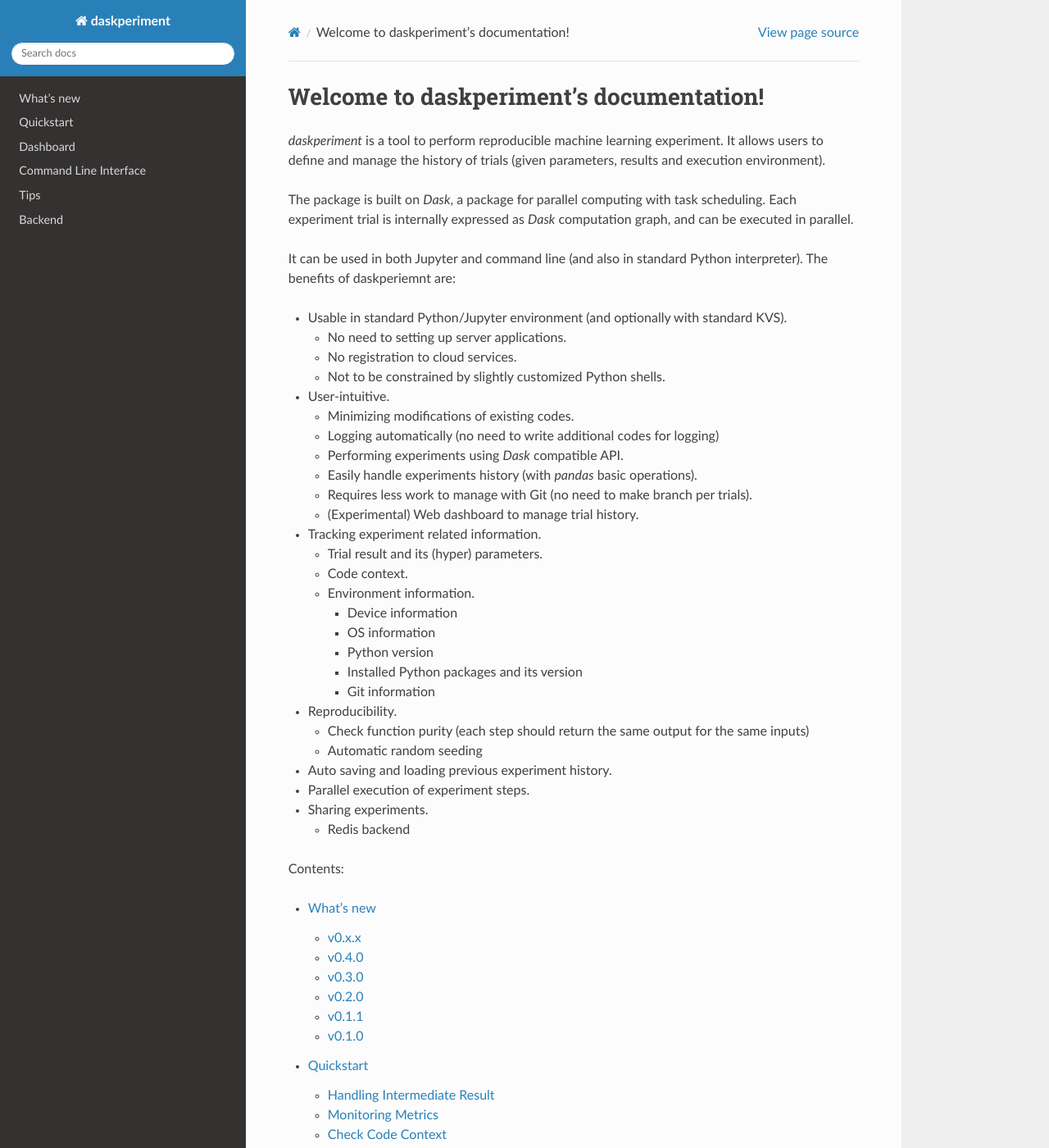
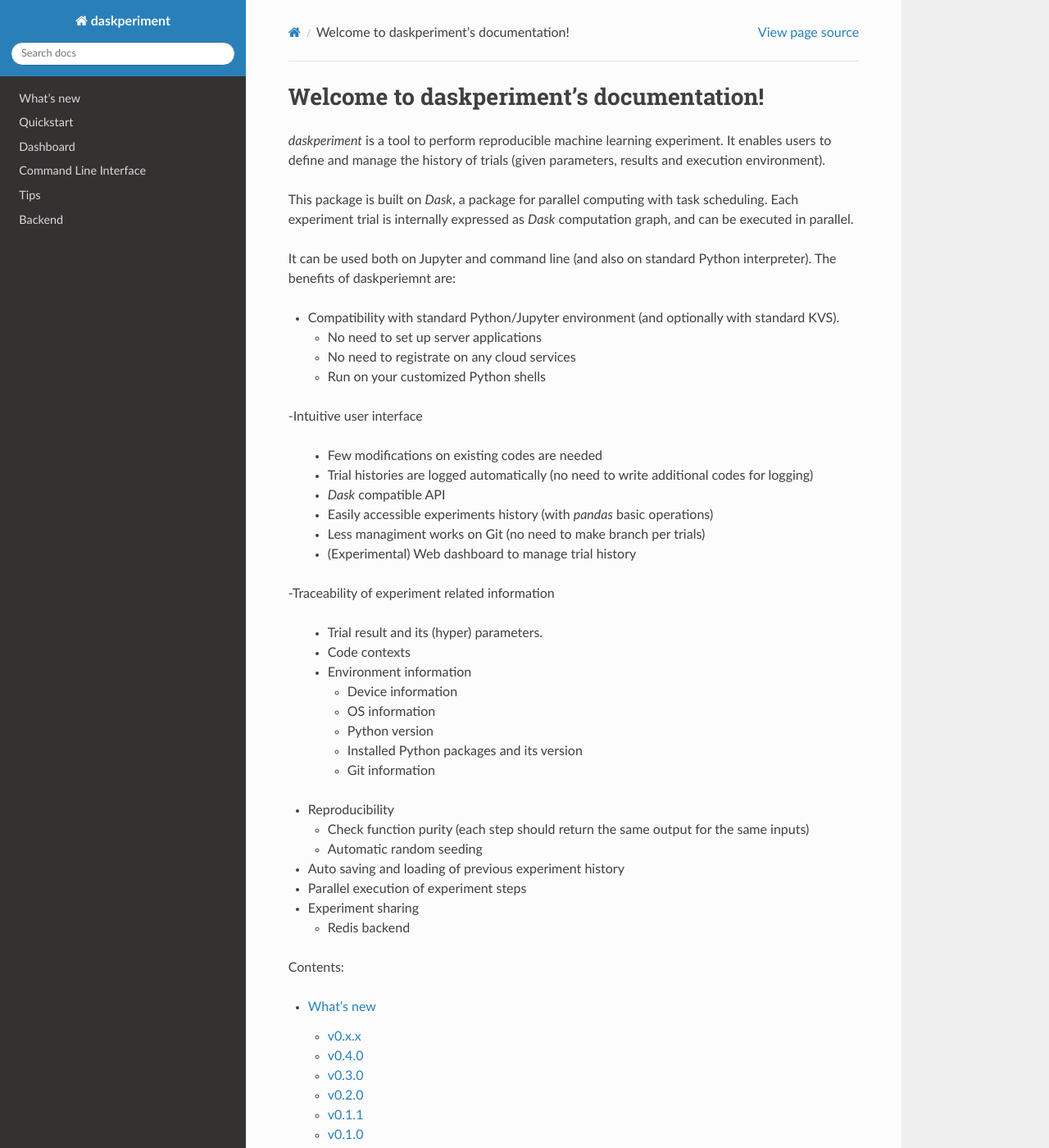
Before and after one commit to sinhrks/daskperiment, a Sphinx documentation site: the page built from docs/source/index.rst, in a window 1280 px wide and 1400 px high. Shown: the whole window at 82% size. Built offline with Sphinx 7.4.7 and the Read the Docs theme 2.0.0, drawn with Linux system fonts in a browser that asks for light colours.

Commit message:
modified docs

```diff
--- a/docs/source/commandline.rst
+++ b/docs/source/commandline.rst
@@ -50,7 +50,7 @@
    ... [INFO] Finished Experiment (trial id=2)
    ...
 
-To confirm the experiment results, instanciate `Experiment` specifying the same id as the script and use `Experiment.get_history`.
+To confirm the experiment results, instanciate `Experiment` specifying the id of the script and use `Experiment.get_history`.
 
 .. code-block:: python
 
--- a/docs/source/dashboard.rst
+++ b/docs/source/dashboard.rst
@@ -7,8 +7,8 @@
 ------------------
 
 To launch the dashboard from script, use `Experiment.start_dashboard`.
-It should be non-blocking if it is called from interactive
-shell like Jupyter, and be blocking if it is executed as a file.
+It should be non-blocking when called from interactive
+shell like Jupyter, and be blocking when executed as a file.
 
 
 .. code-block:: python
--- a/docs/source/index.rst
+++ b/docs/source/index.rst
@@ -2,35 +2,35 @@
 ========================================
 
 `daskperiment` is a tool to perform reproducible machine learning experiment.
-It allows users to define and manage the history of trials
+It enables users to define and manage the history of trials
 (given parameters, results and execution environment).
 
-The package is built on `Dask`, a package for parallel computing with task
+This package is built on `Dask`, a package for parallel computing with task
 scheduling. Each experiment trial is internally expressed as `Dask` computation
 graph, and can be executed in parallel.
 
-It can be used in both Jupyter and command line (and also in standard Python interpreter). The benefits of daskperiemnt are:
+It can be used both on Jupyter and command line (and also on standard Python interpreter). The benefits of daskperiemnt are:
 
-- Usable in standard Python/Jupyter environment (and optionally with standard KVS).
+- Compatibility with standard Python/Jupyter environment (and optionally with standard KVS).
 
-  - No need to setting up server applications.
-  - No registration to cloud services.
-  - Not to be constrained by slightly customized Python shells.
+  - No need to set up server applications
+  - No need to registrate on any cloud services
+  - Run on your customized Python shells
 
-- User-intuitive.
+-Intuitive user interface
 
-  - Minimizing modifications of existing codes.
-  - Logging automatically (no need to write additional codes for logging)
-  - Performing experiments using `Dask` compatible API.
-  - Easily handle experiments history (with `pandas` basic operations).
-  - Requires less work to manage with Git (no need to make branch per trials).
-  - (Experimental) Web dashboard to manage trial history.
+  - Few modifications on existing codes are needed
+  - Trial histories are logged automatically (no need to write additional codes for logging)
+  - `Dask` compatible API
+  - Easily accessible experiments history (with `pandas` basic operations)
+  - Less managiment works on Git (no need to make branch per trials)
+  - (Experimental) Web dashboard to manage trial history
 
-- Tracking experiment related information.
+-Traceability of experiment related information
 
   - Trial result and its (hyper) parameters.
-  - Code context.
-  - Environment information.
+  - Code contexts
+  - Environment information
 
     - Device information
     - OS information
@@ -38,14 +38,14 @@
     - Installed Python packages and its version
     - Git information
 
-- Reproducibility.
+- Reproducibility
 
   - Check function purity (each step should return the same output for the same inputs)
   - Automatic random seeding
 
-- Auto saving and loading previous experiment history.
-- Parallel execution of experiment steps.
-- Sharing experiments.
+- Auto saving and loading of previous experiment history
+- Parallel execution of experiment steps
+- Experiment sharing
 
   - Redis backend
 
```
Also changed, not shown: other parts of docs/source/commandline.rst (+2 -2 lines), docs/source/backend.rst (+9 -9 lines), docs/source/quickstart.rst (+15 -15 lines), docs/source/tips.rst (+6 -7 lines).
